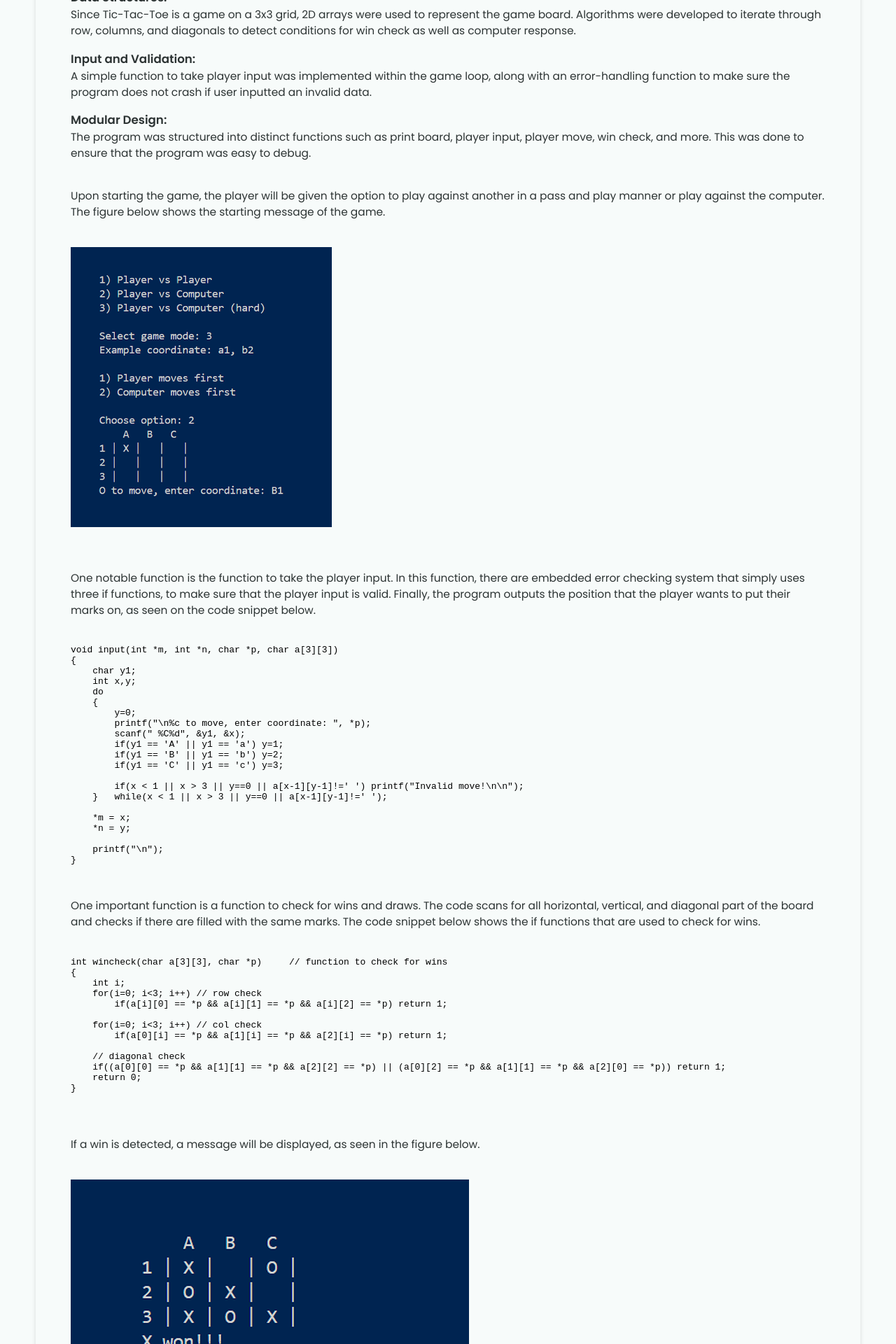
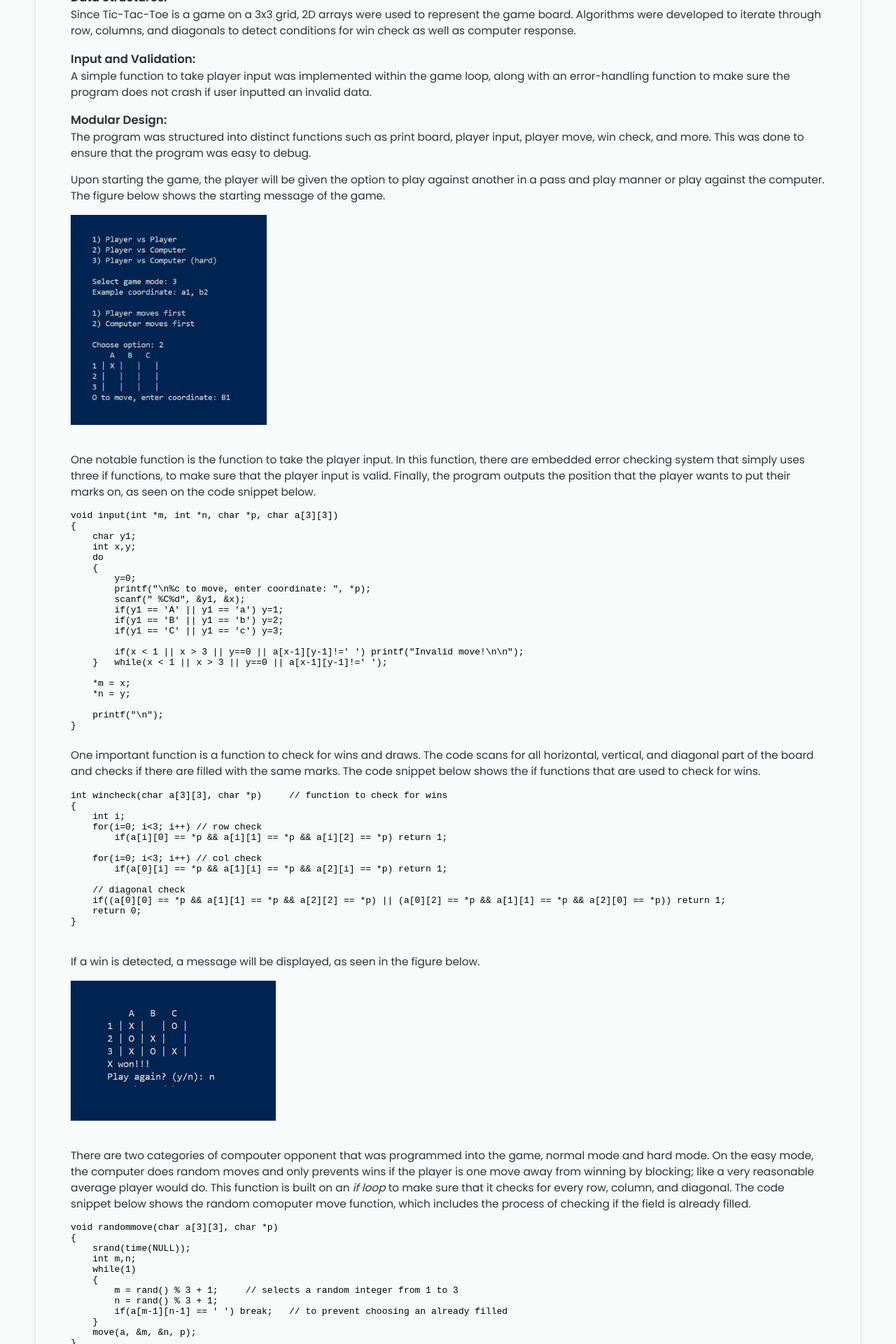
Before and after one commit to WidyasmaraDimas/WidyasmaraDimas.github.io, a Jekyll site: the page built from _projects/TicTacToe/index.md, in a window 1280 px wide. Shown: the part 1046-2966 px from the top of the page at 70% size. Built offline with Jekyll 4.4.1, drawn with Linux system fonts in a browser that asks for light colours.

Commit message:
Update index.md

````diff
--- a/_projects/TicTacToe/index.md
+++ b/_projects/TicTacToe/index.md
@@ -24,13 +24,13 @@ Since Tic-Tac-Toe is a game on a 3x3 grid, 2D arrays were used to represent the
 A simple function to take player input was implemented within the game loop, along with an error-handling function to make sure the program does not crash if user inputted an invalid data.
 
 ### **Modular Design:**
-The program was structured into distinct functions such as print board, player input, player move, win check, and more. This was done to ensure that the program was easy to debug. <br><br>
+The program was structured into distinct functions such as print board, player input, player move, win check, and more. This was done to ensure that the program was easy to debug. <br>
 
-Upon starting the game, the player will be given the option to play against another in a pass and play manner or play against the computer. The figure below shows the starting message of the game.<br><br>
+Upon starting the game, the player will be given the option to play against another in a pass and play manner or play against the computer. The figure below shows the starting message of the game.<br>
 
-{% include image-gallery.html images="intro.png" height="400" %} <br><br>
+{% include image-gallery.html images="intro.png" height="300" %} <br>
 
-One notable function is the function to take the player input. In this function, there are embedded error checking system that simply uses three if functions, to make sure that the player input is valid. Finally, the program outputs the position that the player wants to put their marks on, as seen on the code snippet below.<br><br>
+One notable function is the function to take the player input. In this function, there are embedded error checking system that simply uses three if functions, to make sure that the player input is valid. Finally, the program outputs the position that the player wants to put their marks on, as seen on the code snippet below.<br>
 
 ```C
 void input(int *m, int *n, char *p, char a[3][3])
@@ -55,8 +55,8 @@ void input(int *m, int *n, char *p, char a[3][3])
     printf("\n");
 }
 ```
-<br><br>
-One important function is a function to check for wins and draws. The code scans for all horizontal, vertical, and diagonal part of the board and checks if there are filled with the same marks. The code snippet below shows the if functions that are used to check for wins. <br><br>
+<br>
+One important function is a function to check for wins and draws. The code scans for all horizontal, vertical, and diagonal part of the board and checks if there are filled with the same marks. The code snippet below shows the if functions that are used to check for wins. <br>
 
 ```C
 int wincheck(char a[3][3], char *p)     // function to check for wins
@@ -73,13 +73,13 @@ int wincheck(char a[3][3], char *p)     // function to check for wins
     return 0;
 }
 ```
-<br><br>
+<br>
 
-If a win is detected, a message will be displayed, as seen in the figure below. <br><br>
+If a win is detected, a message will be displayed, as seen in the figure below. <br>
 
-{% include image-gallery.html images="win.png" height="400" %} <br><br>
+{% include image-gallery.html images="win.png" height="200" %} <br>
 
-There are two categories of compouter opponent that was programmed into the game, normal mode and hard mode. On the easy mode, the computer does random moves and only prevents wins if the player is one move away from winning by blocking; like a very reasonable average player would do. This function is built on an _if loop_ to make sure that it checks for every row, column, and diagonal. The code snippet below shows the random comoputer move function, which includes the process of checking if the field is already filled. <br><br>
+There are two categories of compouter opponent that was programmed into the game, normal mode and hard mode. On the easy mode, the computer does random moves and only prevents wins if the player is one move away from winning by blocking; like a very reasonable average player would do. This function is built on an _if loop_ to make sure that it checks for every row, column, and diagonal. The code snippet below shows the random comoputer move function, which includes the process of checking if the field is already filled. <br>
 
 ```C
 void randommove(char a[3][3], char *p)
@@ -95,9 +95,9 @@ void randommove(char a[3][3], char *p)
     move(a, &m, &n, p);
 }
 ```
-<br><br>
+<br>
 
-For the hard computer opponent, the computer responds differently if the player starts first or if the computer starts first. If the computer starts first, it would place a mark on the corner, and place another one on the opposite corner to prepare for a strategic win. If the player starts first, the computer has a specific respond to different player strategies to prevent the player from winning. If played correctly, the player would always draw the computer. The computer would also block the player from winning, and always seek a move to win. The code below shows the computer code in placing the marks on the corners, where c is the number of turns passed. <br><br>
+For the hard computer opponent, the computer responds differently if the player starts first or if the computer starts first. If the computer starts first, it would place a mark on the corner, and place another one on the opposite corner to prepare for a strategic win. If the player starts first, the computer has a specific respond to different player strategies to prevent the player from winning. If played correctly, the player would always draw the computer. The computer would also block the player from winning, and always seek a move to win. The code below shows the computer code in placing the marks on the corners, where c is the number of turns passed. <br>
 
 ```C
     if(*c == 0) // Starts with corner 1 1
@@ -121,10 +121,10 @@ For the hard computer opponent, the computer responds differently if the player
         }
     }
 ```
-<br><br>
+<br>
 
 # Outcome
-The final application is a fully-functional Tic-Tac-Toe game that succesfully manages the flow of game between player and player or player and computer. It accurately detects all possible win and draw conditions, and handles any invalid user input. The computer opponent succesfully implemented a proven and tested strategy to win or draw against the player. <br><br>
+The final application is a fully-functional Tic-Tac-Toe game that succesfully manages the flow of game between player and player or player and computer. It accurately detects all possible win and draw conditions, and handles any invalid user input. The computer opponent succesfully implemented a proven and tested strategy to win or draw against the player. <br>
 
 Through this project, I gained a deeper understanding of _loop_ functions and conditional statements, which are important in most programming problem in microcontrollers. Furthermore, I learned to break a complex problem into smaller managable functions through the modular design of the code. Not only does the modular approach made the program easier to debug, but also is a standard practice in engineering design.<br>
 
````
